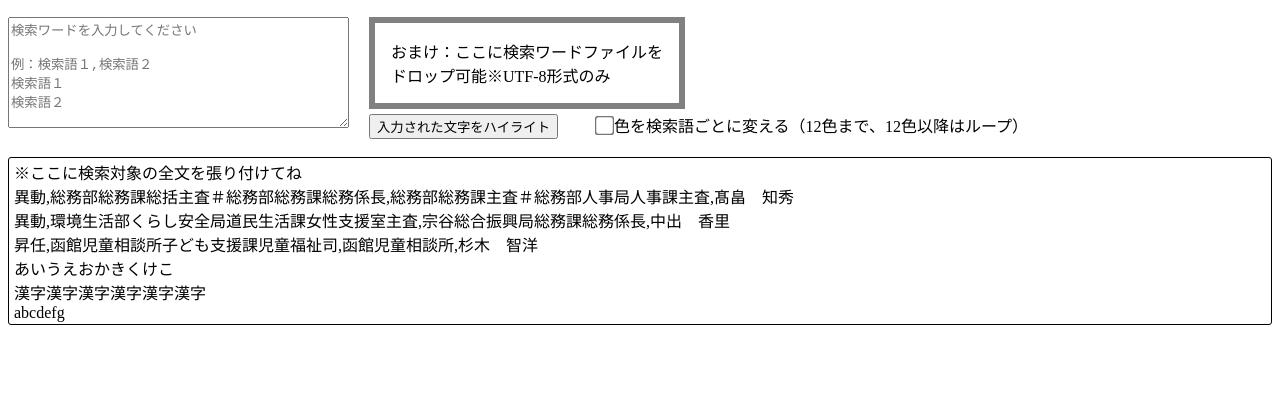
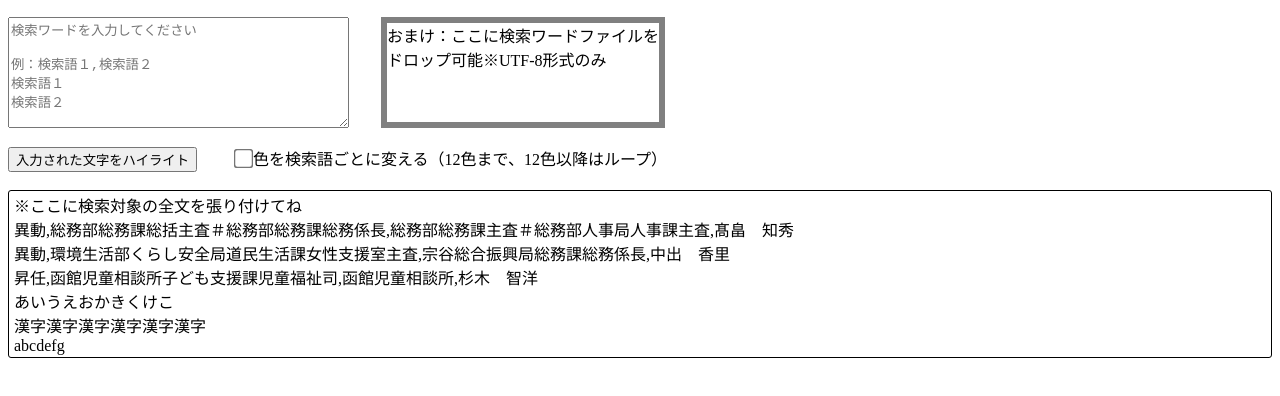
Before and after one commit to kasanka321/textchecker, a plain HTML site: page index.html in a window 1280 px wide. Shown: the part 58-454 px from the top of the page. Drawn offline with Linux system fonts and the light colour scheme.

Commit message:
横並びレイアウトをfloatからflexに

```diff
--- a/index.html
+++ b/index.html
@@ -55,13 +55,9 @@
       padding: 2px 5px;           /* textarea風に余白を付ける */
     }
 
-    #word_area {
-      float: left;
-      margin-right: 20px;
-    }
-    #droppable {
-      float: left;
-      padding: 1em;
+    /* 並列にしたい親要素にflexを指定すると、横並びにできる */
+    #flex {
+      display: flex;
     }
 
     /* ドラッグ中の色変えcss */
@@ -165,6 +161,7 @@
 </head>
 <body>
 	<h2>文字チェッカー</h2>
+  <div id ="flex">
     <div id ="word_area">
     <textarea id="word" rows="7" cols="40" placeholder="検索ワードを入力してください&#13;&#13;例：検索語１,検索語２&#13;検索語１&#13;検索語２"></textarea>
     </div>
@@ -172,7 +169,7 @@
     <div id="droppable" class="noneactive">
       おまけ：ここに検索ワードファイルを<br>ドロップ可能※UTF-8形式のみ
     </div>
-  <br><br><br><br>
+  </div>
   <br><input type="button" onclick="doHighlight()" value="入力された文字をハイライト">
   　　<input type="checkbox" name="color_variation_on" value="1" style="transform:scale(1.5);">色を検索語ごとに変える（12色まで、12色以降はループ）<br>
 	<br>
```
Lines whose indentation alone changed are shown as unchanged.
